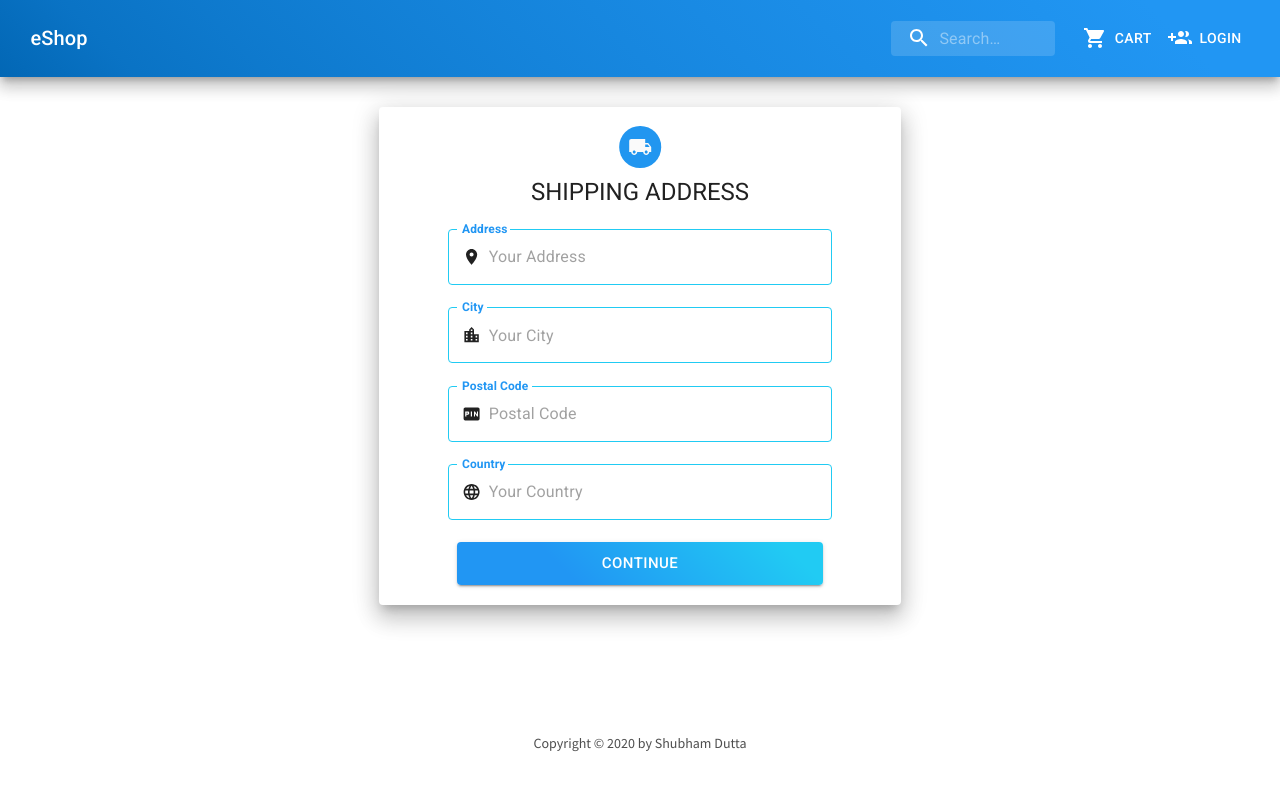
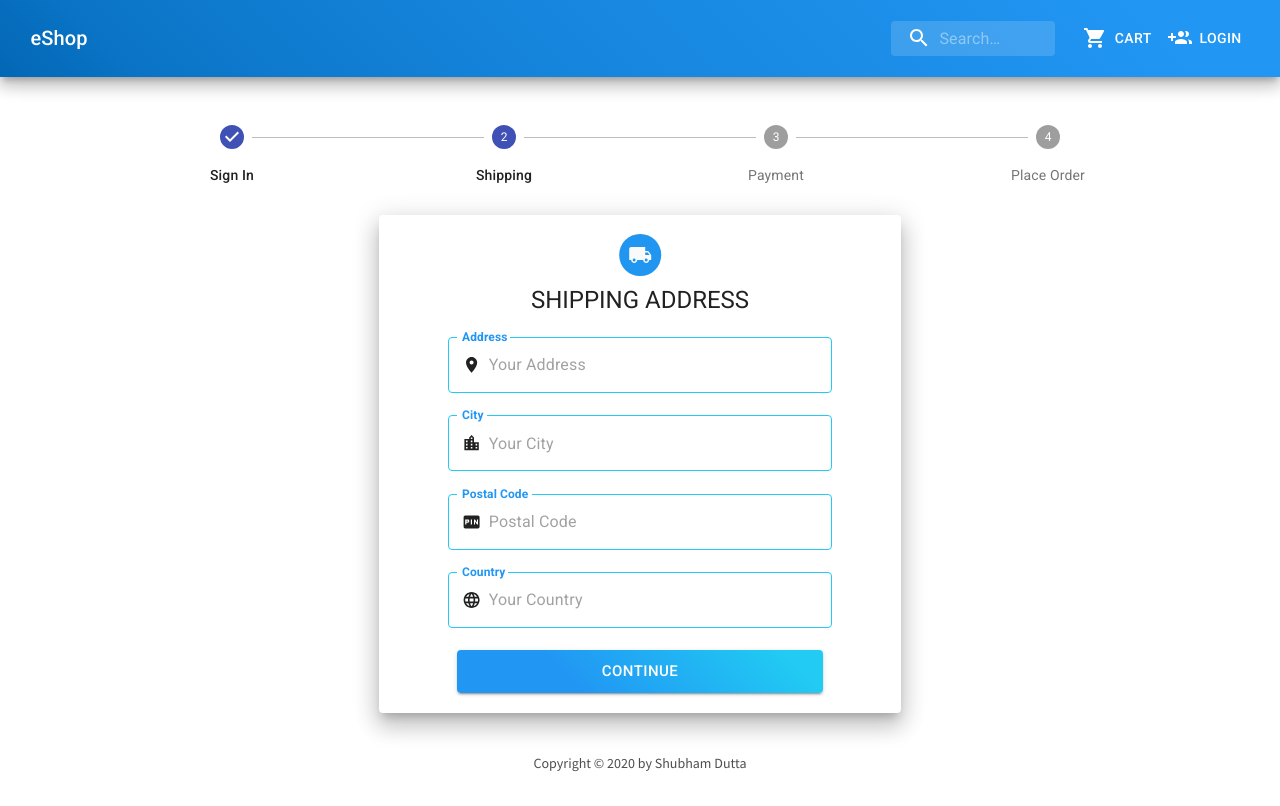
Before and after one commit to coincode7/Ecommerce-service, a React (Create React App) app in the folder frontend/: page /shipping in a window 1280 px wide. Built offline with nearby package versions, Linux system fonts and the light colour scheme.

Commit message:
Checkout steps component in shipping and loginScreen whilr checkout

```diff
--- /dev/null
+++ b/frontend/src/components/CheckoutStepper.js
@@ -0,0 +1,95 @@
+import React from "react";
+import { makeStyles } from "@material-ui/core/styles";
+import Stepper from "@material-ui/core/Stepper";
+import Step from "@material-ui/core/Step";
+import StepLabel from "@material-ui/core/StepLabel";
+import Button from "@material-ui/core/Button";
+import Typography from "@material-ui/core/Typography";
+
+const useStyles = makeStyles((theme) => ({
+  root: {
+    width: "100%",
+  },
+  backButton: {
+    marginRight: theme.spacing(1),
+  },
+  instructions: {
+    marginTop: theme.spacing(1),
+    marginBottom: theme.spacing(1),
+  },
+}));
+
+function getSteps() {
+  return ["Sign In", "Shipping", "Payment", "Place Order"];
+}
+
+function getStepContent(stepIndex) {
+  switch (stepIndex) {
+    case 0:
+      return "Select campaign settings...";
+    case 1:
+      return "What is an ad group anyways?";
+    case 2:
+      return "This is the bit I really care about!";
+    default:
+      return "Unknown stepIndex";
+  }
+}
+
+export default function HorizontalLabelPositionBelowStepper({ step }) {
+  const classes = useStyles();
+  //   const [activeStep, setActiveStep] = React.useState(step);
+  const steps = getSteps();
+
+  //   const handleNext = () => {
+  //     setActiveStep((prevActiveStep) => prevActiveStep + 1);
+  //   };
+
+  //   const handleBack = () => {
+  //     setActiveStep((prevActiveStep) => prevActiveStep - 1);
+  //   };
+
+  //   const handleReset = () => {
+  //     setActiveStep(0);
+  //   };
+
+  return (
+    <div className={classes.root}>
+      <Stepper activeStep={step} alternativeLabel>
+        {steps.map((label) => (
+          <Step key={label}>
+            <StepLabel>{label}</StepLabel>
+          </Step>
+        ))}
+      </Stepper>
+      {/* <div>
+        {activeStep === steps.length ? (
+          <div>
+            <Typography className={classes.instructions}>
+              All steps completed
+            </Typography>
+            <Button onClick={handleReset}>Reset</Button>
+          </div>
+        ) : (
+          <div>
+            <Typography className={classes.instructions}>
+              {getStepContent(activeStep)}
+            </Typography>
+            <div>
+              <Button
+                disabled={activeStep === 0}
+                onClick={handleBack}
+                className={classes.backButton}
+              >
+                Back
+              </Button>
+              <Button variant="contained" color="primary" onClick={handleNext}>
+                {activeStep === steps.length - 1 ? "Finish" : "Next"}
+              </Button>
+            </div>
+          </div>
+        )}
+      </div> */}
+    </div>
+  );
+}
--- a/frontend/src/components/Header.js
+++ b/frontend/src/components/Header.js
@@ -34,7 +34,7 @@ import { userLogout } from "../redux/actions/userAction";
 //////////////////////////   CUSTOM STYLE    /////////////////////////
 import { useStyles } from "./CustomStyles/header";
 
-export default function MenuAppBar() {
+export default function Header() {
   const classes = useStyles();
   const [anchorEl, setAnchorEl] = useState(null);
   const openEl = Boolean(anchorEl);
--- a/frontend/src/screen/LoginScreen.js
+++ b/frontend/src/screen/LoginScreen.js
@@ -27,6 +27,7 @@ import { loginUser } from "../redux/actions/userAction";
 ///////////////////////////////////////     CUSTOM STYLE    /////////////////////////////////////
 import { useStyle } from "./customStyle/LoginRegisterShippingScreen";
 
+import CheckoutStepper from "../components/CheckoutStepper";
 import Message from "../components/ErrMessage";
 import Loader from "../components/Loader";
 
@@ -39,9 +40,9 @@ const LoginScreen = ({ history, location }) => {
 
   const dispatch = useDispatch();
   const login = useSelector((state) => state.userLogin);
-  const { loading, error, userInfo, isAuthenticated } = login;
+  const { loading, error, userInfo } = login;
 
-  ///////////////////////    FOR SHIPPING PAGE REDIRECT   //////////////////
+  ///////////////////////    FOR SHIPPING PAGE REDIRECT OR HOME   //////////////////
   const redirect = location.search ? location.search.split("=")[1] : "/";
 
   useEffect(() => {
@@ -58,6 +59,7 @@ const LoginScreen = ({ history, location }) => {
 
   return (
     <>
+      {redirect == "shipping" ? <CheckoutStepper step={0} /> : null}
       <Paper elevation={14} className={classes.paper}>
         <Avatar className={classes.avatar}>
           <PeopleIcon />
--- a/frontend/src/screen/ShippingScreen.js
+++ b/frontend/src/screen/ShippingScreen.js
@@ -2,7 +2,6 @@ import React, { useEffect, useState } from "react";
 import { Link } from "react-router-dom";
 
 /////////////////////////////////////////    MATERIAL UI    ////////////////////////////////
-import Grid from "@material-ui/core/Grid";
 import Paper from "@material-ui/core/Paper";
 import Typography from "@material-ui/core/Typography";
 import InputLabel from "@material-ui/core/InputLabel";
@@ -21,6 +20,8 @@ import LanguageIcon from "@material-ui/icons/Language";
 ////////////////////////////////////////     REDUX          /////////////////////////////////////
 import { useSelector, useDispatch } from "react-redux";
 import { addShippingAddress } from "../redux/actions/cartAction";
+
+import CheckoutStepper from "../components/CheckoutStepper";
 
 ///////////////////////////////////////     CUSTOM STYLE    /////////////////////////////////////
 import { useStyle } from "./customStyle/LoginRegisterShippingScreen";
@@ -48,6 +49,8 @@ const ShippingScreen = ({ history }) => {
   };
 
   return (
+    <>
+      <CheckoutStepper step={1} />
       <Paper elevation={14} className={classes.paper}>
         <Avatar className={classes.avatar}>
           <LocalShippingIcon />
@@ -58,7 +61,9 @@ const ShippingScreen = ({ history }) => {
 
         <form className={classes.form}>
           <FormControl variant="outlined" className={classes.input}>
-          <InputLabel htmlFor="outlined-adornment-address">Address</InputLabel>
+            <InputLabel htmlFor="outlined-adornment-address">
+              Address
+            </InputLabel>
             <OutlinedInput
               id="outlined-adornment-address"
               placeholder="Your Address"
@@ -144,6 +149,7 @@ const ShippingScreen = ({ history }) => {
           </Button>
         </form>
       </Paper>
+    </>
   );
 };
 
```
Lines whose indentation alone changed are shown as unchanged.
